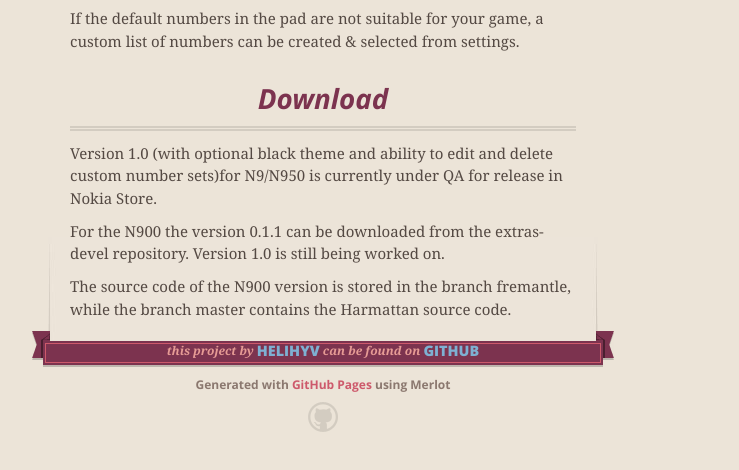
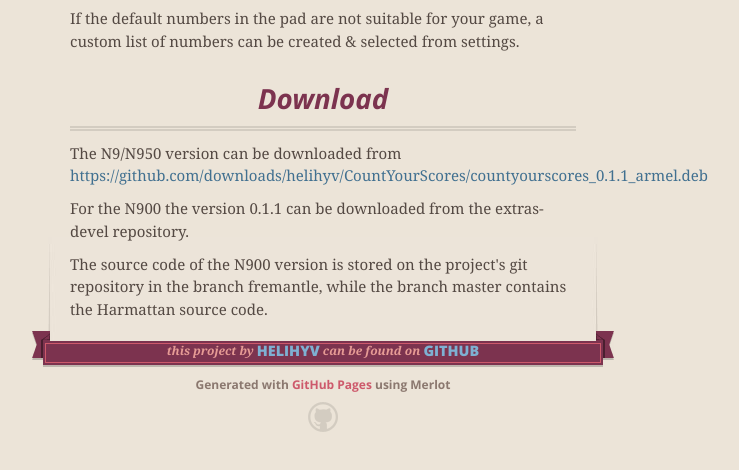
Before and after one commit to helihyv/CountYourScores, a plain HTML site: page index.html in a window 1280 px wide. Shown: the part 1299-1769 px from the top of the page, without its empty margins (317-1056 px from the left). Drawn offline with nearby package versions, Linux system fonts and the light colour scheme.

Commit message:
Create gh-pages branch via GitHub

```diff
--- a/index.html
+++ b/index.html
@@ -63,11 +63,11 @@ It is available for Harmattan (Nokia N9/N950) and Maemo 5 (Nokia N900) mobile de
 
 <h2>Download</h2>
 
-<p>Version 1.0 (with optional black theme and ability to edit and delete custom number sets)for N9/N950 is currently under QA for release in Nokia Store. </p>
+<p>The N9/N950 version can be downloaded from <a href="https://github.com/downloads/helihyv/CountYourScores/countyourscores_0.1.1_armel.deb">https://github.com/downloads/helihyv/CountYourScores/countyourscores_0.1.1_armel.deb</a></p>
 
-<p>For the N900 the version 0.1.1 can be downloaded from the extras-devel repository. Version 1.0 is still being worked on.</p>
+<p>For the N900 the version 0.1.1 can be downloaded from the extras-devel repository. </p>
 
-<p>The source code of the N900 version is stored in the branch fremantle, while the branch master contains the Harmattan source code.</p>
+<p>The source code of the N900 version is stored on the project's git repository in the branch fremantle, while the branch master contains the Harmattan source code.</p>
       </section>
 
       <footer>
```
Also changed, not shown: params.json (+1 -1 lines).
